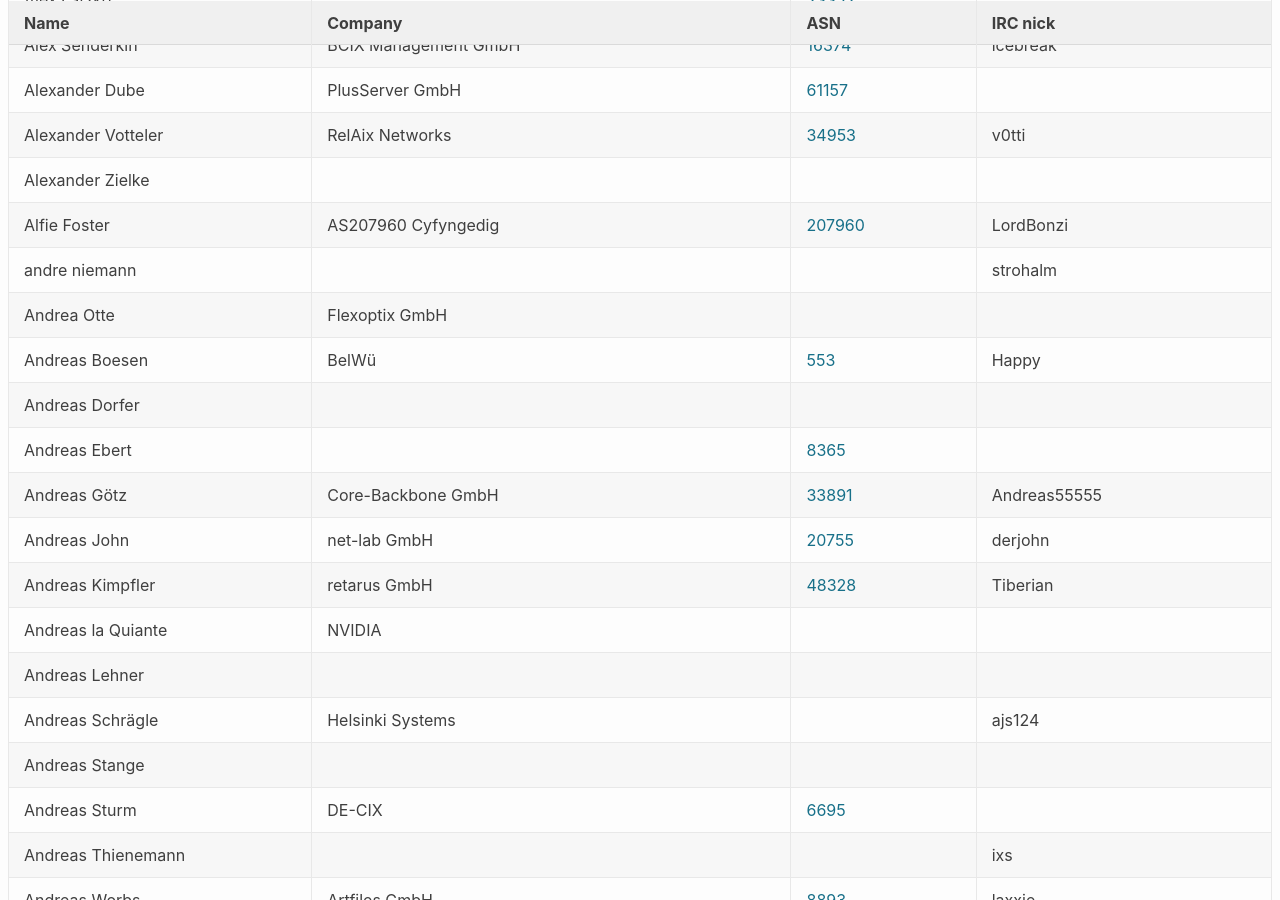
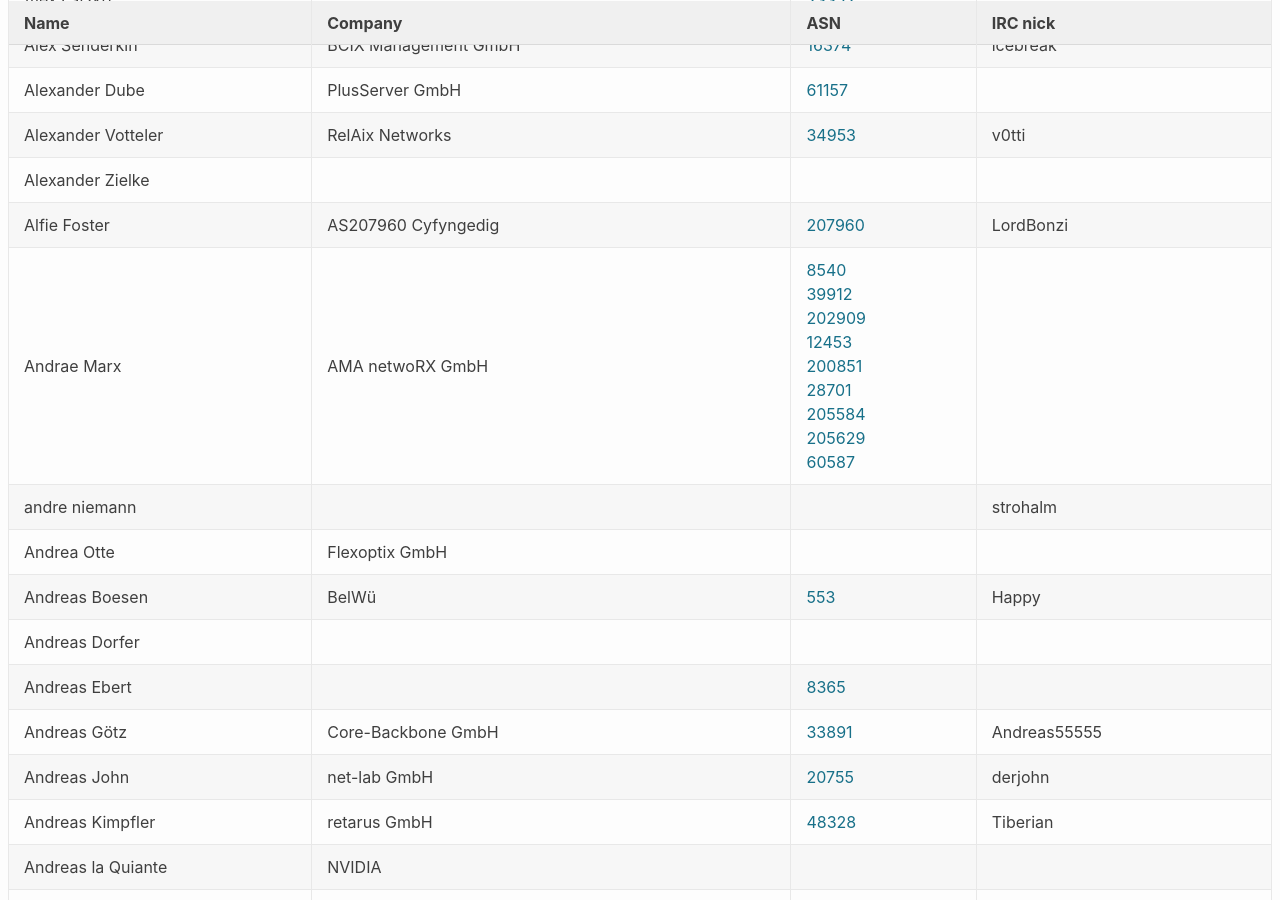
Before and after one commit to denog/pretix-attendeelist, a Jekyll site: the page built from index.markdown, in a window 1280 px wide and 900 px high, scrolled down 346 px. Built offline with Jekyll 4.4.1, drawn with Linux system fonts in a browser that asks for light colours; part of the change alters nothing that is shown; some of the changed text lies outside the part shown.

Commit message:
Latest data: Thu Nov  5 10:22:13 UTC 2020

```diff
--- a/_data/attendees.json
+++ b/_data/attendees.json
@@ -72,6 +72,12 @@
     "asn": "207960"
   },
   {
+    "name": "Andrae Marx",
+    "company": "AMA netwoRX GmbH",
+    "irc": null,
+    "asn": "8540, 39912, 202909, 12453, 200851, 28701, 205584, 205629, 60587"
+  },
+  {
     "name": "Andrea Otte",
     "company": "Flexoptix GmbH",
     "irc": null,
@@ -1074,6 +1080,12 @@
     "asn": null
   },
   {
+    "name": "James Bensley",
+    "company": null,
+    "irc": "jwbensley",
+    "asn": null
+  },
+  {
     "name": "Jana Rippberger",
     "company": "Core-Backbone GmbH",
     "irc": null,
@@ -2436,6 +2448,12 @@
     "asn": "553"
   },
   {
+    "name": "Sebastian Pazmay",
+    "company": null,
+    "irc": null,
+    "asn": null
+  },
+  {
     "name": "Sebastian Pohlmann",
     "company": null,
     "irc": null,
```
